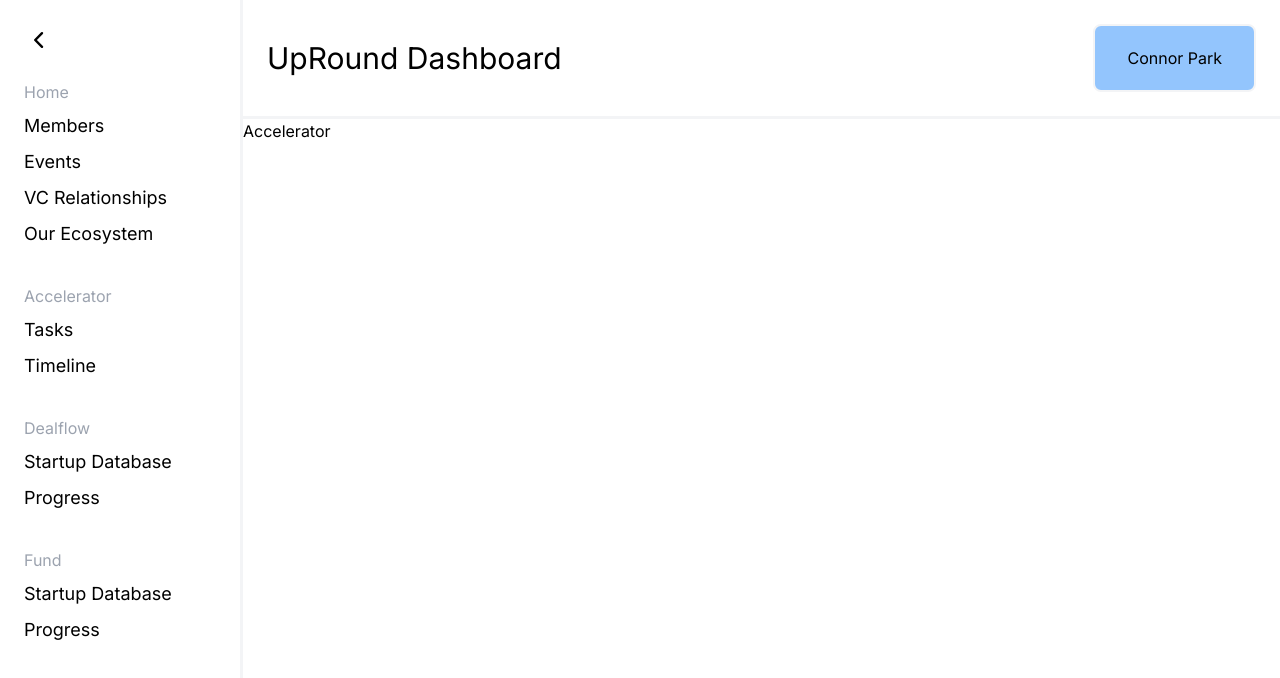
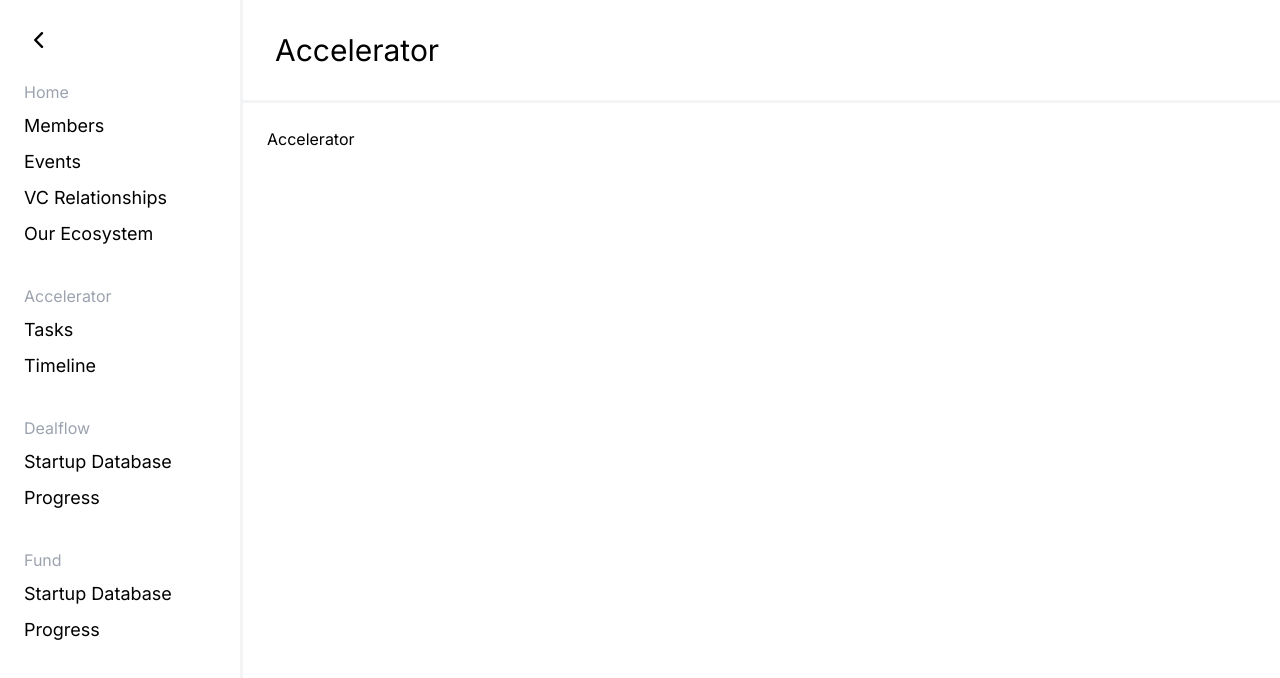
Before and after one commit to connorpark24/upround-platform, a Next.js app: page /accelerator in a window 1280 px wide. Shown: the top 678 px of the page. Built offline with nearby package versions, Linux system fonts and the light colour scheme.

Commit message:
finish skeleton

```diff
--- a/app/accelerator/page.tsx
+++ b/app/accelerator/page.tsx
@@ -1,7 +1,10 @@
+import Header from "@/components/Header";
+
 export default function Accelerator() {
   return (
-    <div className="flex w-full">
-      <p>Accelerator</p>
+    <div className="flex flex-col w-full h-full">
+      <Header title="Accelerator" />
+      <div className="p-6">Accelerator</div>
     </div>
   );
 }
--- a/app/dealflow/page.tsx
+++ b/app/dealflow/page.tsx
@@ -1,7 +1,10 @@
+import Header from "@/components/Header";
+
 export default function Dealflow() {
   return (
-    <div className="flex w-full">
-      <p>Dealflow</p>
+    <div className="flex flex-col w-full h-full">
+      <Header title="Dealflow" />
+      <div className="p-6">Dealflow</div>
     </div>
   );
 }
--- a/app/error.tsx
+++ /dev/null
@@ -1,29 +0,0 @@
-"use client"; // Error components must be Client Components
-
-import { useEffect } from "react";
-
-export default function Error({
-  error,
-  reset,
-}: {
-  error: Error & { digest?: string };
-  reset: () => void;
-}) {
-  useEffect(() => {
-    console.error(error);
-  }, [error]);
-
-  return (
-    <div className="bg-red-500">
-      <h2>Something went wrong!</h2>
-      <button
-        onClick={
-          // Attempt to recover by trying to re-render the segment
-          () => reset()
-        }
-      >
-        Try again
-      </button>
-    </div>
-  );
-}
--- a/app/fund/page.tsx
+++ b/app/fund/page.tsx
@@ -1,7 +1,10 @@
+import Header from "@/components/Header";
+
 export default function Fund() {
   return (
-    <div className="flex w-full ">
-      <p>Fund</p>
+    <div className="flex flex-col w-full h-full">
+      <Header title="Fund" />
+      <div className="p-6">Fund</div>
     </div>
   );
 }
--- a/app/layout.tsx
+++ b/app/layout.tsx
@@ -1,7 +1,7 @@
 import type { Metadata } from "next";
 import { Inter } from "next/font/google";
 import "./globals.css";
-import Sidebar from "../components/Sidebar";
+import Sidebar from "@/components/Sidebar";
 
 const inter = Inter({ subsets: ["latin"] });
 
@@ -20,15 +20,7 @@ export default function RootLayout({
       <body className={inter.className}>
         <div className="flex flex-row">
           <Sidebar />
-          <div className="flex flex-col w-full">
-            <div className="border-b-[3px] border-gray-100 bg-white flex flex-row items-center justify-between p-6">
-              <div className="text-3xl">UpRound Dashboard</div>
-              <div className="rounded-lg border-gray-100 border-2 px-8 py-5 flex flex-row bg-blue-300">
-                <p>Connor Park</p>
-              </div>
-            </div>
-            {children}
-          </div>
+          <div className="flex flex-col w-full">{children}</div>
         </div>
       </body>
     </html>
--- a/app/page.tsx
+++ b/app/page.tsx
@@ -1,8 +1,10 @@
-import Image from "next/image";
-import Link from "next/link";
-import { useState } from "react";
-import Sidebar from "../components/Sidebar";
+import Header from "@/components/Header";
 
 export default function Home() {
-  return <div className="flex flex-col w-full h-full p-6"></div>;
+  return (
+    <div className="flex flex-col w-full h-full">
+      <Header title="Home" />
+      <div>Home</div>
+    </div>
+  );
 }
--- /dev/null
+++ b/components/Header.tsx
@@ -0,0 +1,11 @@
+type HeaderProps = {
+  title: string;
+};
+
+export default function Header({ title }: HeaderProps) {
+  return (
+    <div className="border-b-[3px] border-gray-100 bg-white flex flex-row items-center justify-between p-8">
+      <div className="text-3xl">{title}</div>
+    </div>
+  );
+}
```
